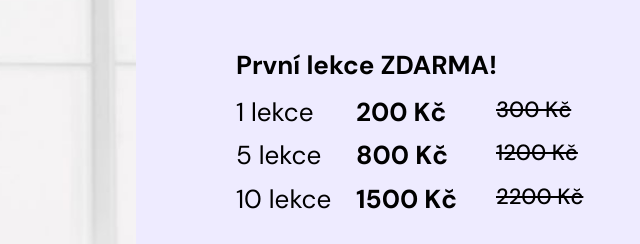
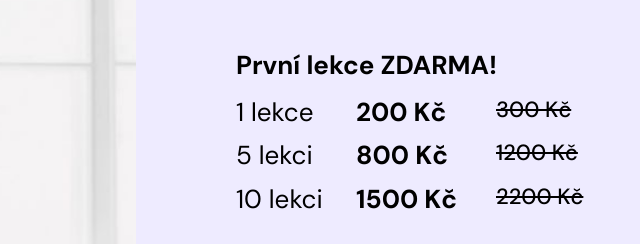
Before and after one commit to marketing-webs/SOFT-YOGA-MEDITATION, a plain HTML site: page index.html in a window 1280 px wide. Shown: the part 3392-3636 px from the top of the page, 440-1080 px from the left. Drawn offline with nearby package versions, Linux system fonts and the light colour scheme; no server answers.

Commit message:
cname update

```diff
--- a/index.html
+++ b/index.html
@@ -200,12 +200,12 @@ S námi:
               <span class="pricing__textSmall"> 300 Kč</span>
             </div>
             <div class="pricing__inner">
-              <span class="pricing__textBig">5 lekce </span>
+              <span class="pricing__textBig">5 lekci </span>
               <span class="pricing__textBig"><b>800 Kč</b></span>
               <span class="pricing__textSmall"> 1200 Kč</span>
             </div>
             <div class="pricing__inner">
-              <span class="pricing__textBig">10 lekce </span>
+              <span class="pricing__textBig">10 lekci </span>
               <span class="pricing__textBig"><b>1500 Kč</b></span>
               <span class="pricing__textSmall"> 2200 Kč</span>
             </div>
```
Also changed, not shown: 1 other file.
